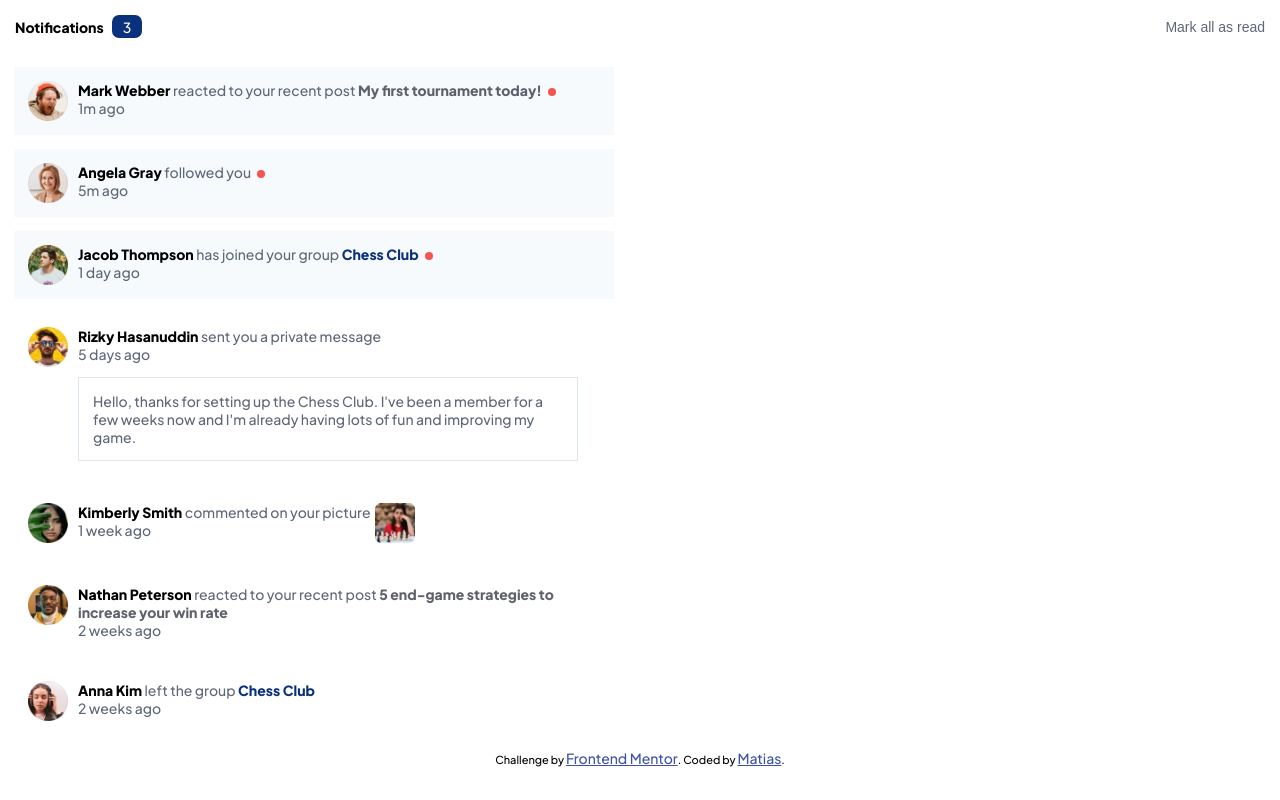
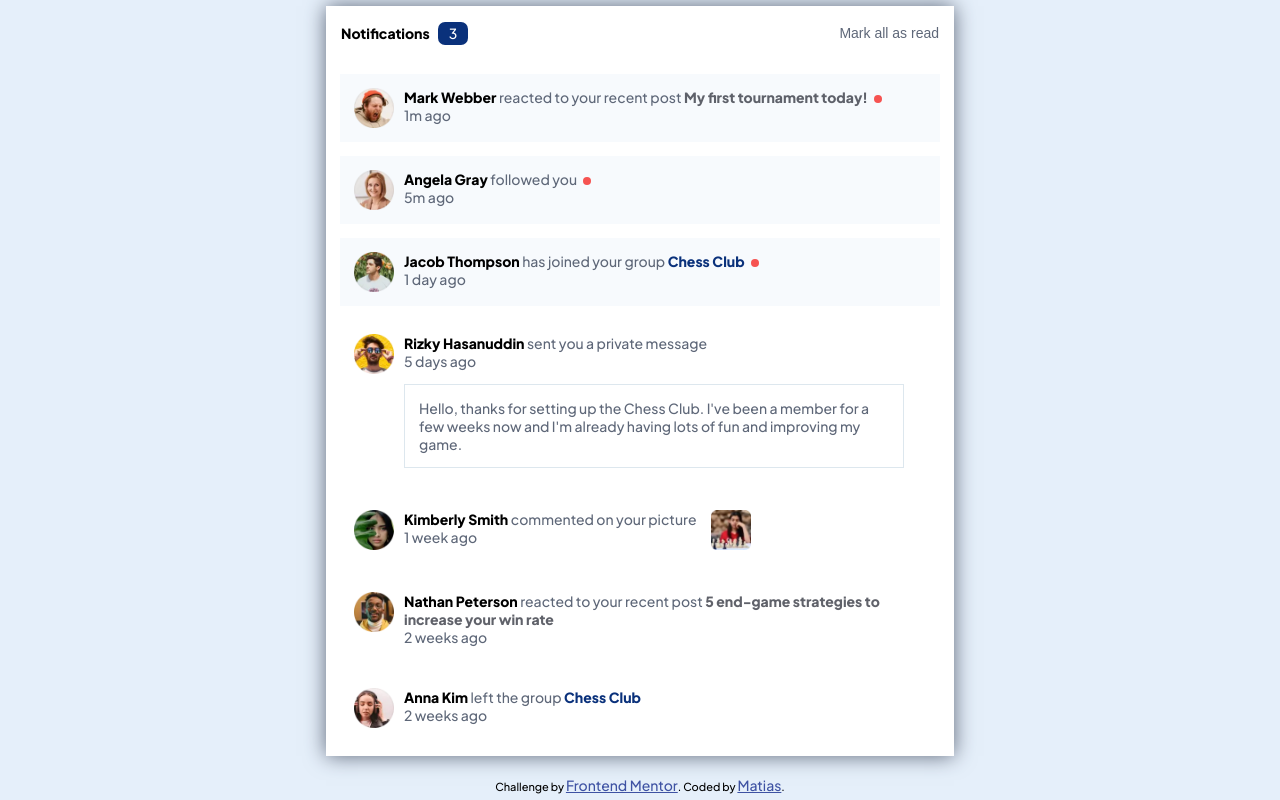
Before and after one commit to Matblv/challenge4-NotificationsPage, a plain HTML site: page index.html in a window 1280 px wide. Drawn offline with Linux system fonts and the light colour scheme.

Commit message:
test desk

```diff
--- a/css/style.css
+++ b/css/style.css
@@ -109,7 +109,7 @@ button {
 }
 
 .marginRight {
-    margin-right: 30px;
+    margin-right: 40px;
 }
 
 .message {
@@ -139,6 +139,13 @@ button {
     height: 40px;
 }
 
+#btn:hover, #user:hover, .post:hover {
+    color: var(--blue);
+}
+
+.message:hover {
+    background-color: var(--lightGrayishBlue2);
+}
 
 
 
@@ -149,9 +156,12 @@ button {
 
 
 
-@media screen and (min-width: 1440px) {
+
+@media screen and (min-width: 1020px) {
     body {
+        background-color: var(--lightGrayishBlue1);
         display: flex;
+        flex-direction: column;
         justify-content: center;
         align-items: center;
         min-height: 100vh;
@@ -160,6 +170,9 @@ button {
 
     section {
         max-width: 730px;
+        background-color: var(--white);
+        box-shadow: 0px 0px 20px var(--DarkGrayishBlue);
+        margin-bottom: 20px;
     }
 }
 
--- a/js/script.js
+++ b/js/script.js
@@ -45,7 +45,7 @@ notifications.forEach(e => {
 
       <div class="notificationTextContainer">
         <div class="notificationText ${e.imgProp}">
-          <span id="user" class="notificationText">${e.user} </span>${e.noti}
+          <span id="user" class="notificationText userHover">${e.user} </span>${e.noti}
 
           <span class="notificationText post">${e.post}</span>
           <span class="notificationText group">${e.group}</span>
```
